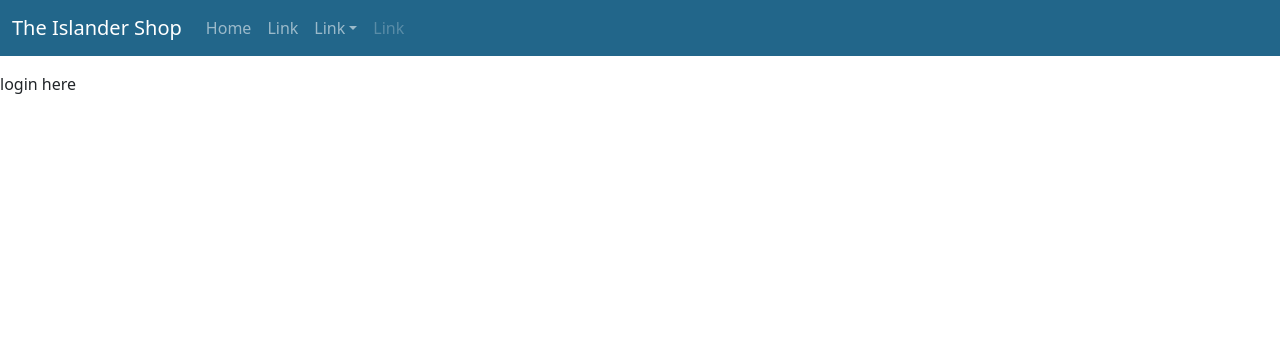
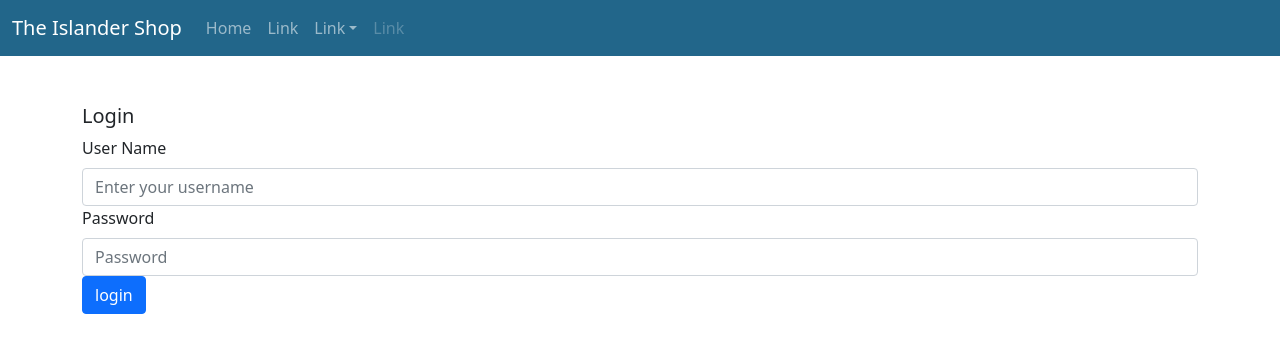
Before and after one commit to Brianrahmarela/tis, a React (Create React App) app: page / in a window 1280 px wide. Shown: the top 352 px of the page. Built offline with nearby package versions, Linux system fonts and the light colour scheme.

Commit message:
change router dom

```diff
--- a/package.json
+++ b/package.json
@@ -14,7 +14,7 @@
     "react": "^18.1.0",
     "react-bootstrap": "^2.4.0",
     "react-dom": "^18.1.0",
-    "react-router-dom": "5.2.0",
+    "react-router-dom": "^6.3.0",
     "react-scripts": "5.0.1",
     "sweetalert": "^2.1.2",
     "web-vitals": "^2.1.0"
--- a/src/App.js
+++ b/src/App.js
@@ -1,32 +1,22 @@
-import React, { Component } from "react";
-import { Switch, Route, Redirect } from "react-router-dom";
-import { useState } from "react";
-
+import React from "react";
+import { Routes, Route } from "react-router-dom";
 import NavbarComponent from "./components/NavbarComponent";
 
 //pages
 import Login from "./pages/Login";
-import Home from "./pages/Home";
 import Dashboard from "./pages/Dashboard";
 
 function App() {
-  const [isLogin, setIsLogin] = useState(false);
-  console.log("state is login", isLogin);
+  // const [isLogin, setIsLogin] = useState(false);
+  // console.log("state is login", isLogin);
 
   return (
     <div className="App">
       <NavbarComponent />
-      <Switch>
-        <Route exact path="/">
-           <Home />
-        </Route>
-        <Route path="/dashboard">
-          {isLogin ? <Dashboard /> : <Redirect to="/login" />}
-        </Route>
-        <Route path="/login">
-          <Login setIsLogin={setIsLogin} />
-        </Route>
-      </Switch>
+      <Routes>
+      <Route path="/" element={<Login />} />
+      <Route path="/dashboard" element={<Dashboard />} />
+      </Routes>
     </div>
   );
 }
--- a/src/components/Items.jsx
+++ b/src/components/Items.jsx
@@ -1,9 +1,9 @@
 import React from "react";
-import { Row, Col, Container, Card, Button } from "react-bootstrap";
+import {Col, Card, } from "react-bootstrap";
 import { numberWithCommas } from "../utils/utils";
 const Items = ({ item, addCart }) => {
-	console.log("item", item);
-	console.log("addCart", addCart);
+	// console.log("item", item);
+	// console.log("addCart", addCart);
 
 	return (
 		<Col>
--- a/src/components/ListCategories.jsx
+++ b/src/components/ListCategories.jsx
@@ -1,8 +1,11 @@
 import React, { Component } from "react";
 import { Col } from "react-bootstrap";
 
-export default class ListCategories extends Component {
-	render() {
+function ListCategories () {
+	const dataLocalStorage = localStorage.getItem("dataUser");
+    const data = JSON.parse(dataLocalStorage);
+    // console.log('List Categories');
+	// console.log('data', data)
 		return (
 			<Col md={2} mt="2">
 				<h4>
@@ -11,5 +14,6 @@ export default class ListCategories extends Component {
 				<hr />
 			</Col>
 		);
-	}
 }
+
+export default ListCategories;
--- a/src/components/NavbarComponent.jsx
+++ b/src/components/NavbarComponent.jsx
@@ -3,9 +3,6 @@ import {
 	Nav,
 	Navbar,
 	NavDropdown,
-	Form,
-	Button,
-	FormControl,
 	Container,
 } from "react-bootstrap";
 
--- a/src/pages/Home.js
+++ /dev/null
@@ -1,36 +0,0 @@
-import React, { Component } from "react";
-import { ListCategories, NavbarComponent, Result, Items } from "../components";
-import { Row, Col, Container, Spinner } from "react-bootstrap";
-import {Switch, Route, Redirect} from 'react-router-dom'
-import { API_URL } from "../utils/constants";
-import axios from "axios";
-import { useHistory } from "react-router-dom";
-
-import { getValue } from "@testing-library/user-event/dist/utils";
-import swal from "sweetalert";
-
-//pages
-import Login from "../pages/Login";
-
-function Home() {
-
-    const history = useHistory();
-
- const handleSubmit = () => {
-
-        history.push("/login");
-
-  };
-
-
-    return (
-        <div className="mt-3">
-        <div onClick={handleSubmit}>
-
-          <p>login here</p>
-        </div>
-        </div>
-    );
-}
-
-export default Home;
--- a/src/pages/Login.js
+++ b/src/pages/Login.js
@@ -3,24 +3,24 @@ import { Form, Button, Container, Row, Card } from "react-bootstrap";
 import axios from "axios";
 
 import { useState } from "react";
-import { useHistory } from "react-router-dom";
+import { useNavigate } from 'react-router-dom';
 import { API_URL } from "../utils/constants";
 
 function Login(props) {
     // console.log('props', props)
-  const history = useHistory();
-  const [dataUser, setdataUser] = useState({
+    let navigate = useNavigate();
+    const [dataUser, setdataUser] = useState({
     id: 1,
     username: "",
     password: "",
     type: "",
   });
-  console.log("state dataUser", dataUser);
+  // console.log("state dataUser", dataUser);
 
   const handleChange = (e) => {
-    console.log("handleChange jln");
+    // console.log("handleChange jln");
 
-    console.log(e);
+    // console.log(e);
     setdataUser((prevState) => ({
       ...prevState,
       [e.target.id]: e.target.value,
@@ -33,7 +33,7 @@ function Login(props) {
     }));
   };
   const handleChangePass = (e) => {
-    console.log("handleChangePass jln");
+    // console.log("handleChangePass jln");
     setdataUser((prevState) => ({
       ...prevState,
       [e.target.id]: e.target.value,
@@ -48,8 +48,8 @@ function Login(props) {
 
   const handleSubmit = (e) => {
     e.preventDefault();
-    props.setIsLogin(true);
-    console.log("data user submit", dataUser);
+    // props.setIsLogin(true);
+    // console.log("data user submit", dataUser);
 
     setdataUser((prevState) => ({
         ...prevState,
@@ -59,9 +59,9 @@ function Login(props) {
     axios
       .post(`${API_URL}/Buyers`, dataUser)
       .then((res) => {
-        console.log("res post", res);
-        props.setIsLogin(true)
-        history.push("/dashboard");
+        // console.log("res post", res);
+        navigate("/dashboard");
+
       })
       .catch((error) => {
         console.log(error);
```
Also changed, not shown: database.json (+12 -14 lines), src/pages/Dashboard.js (+4 -9 lines), 1 other file (tests, documents, lock files or other folders).
